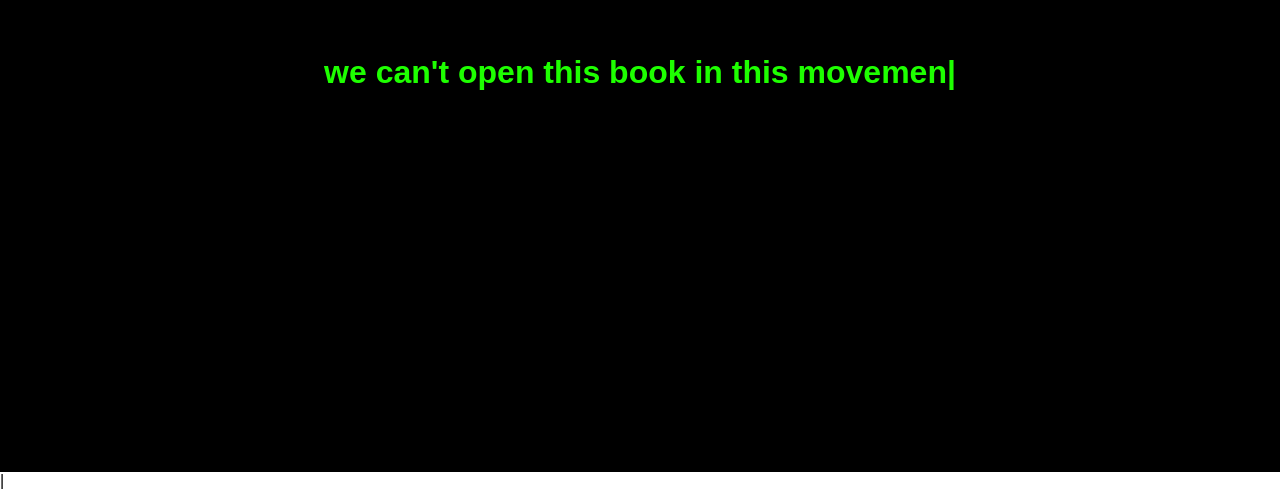
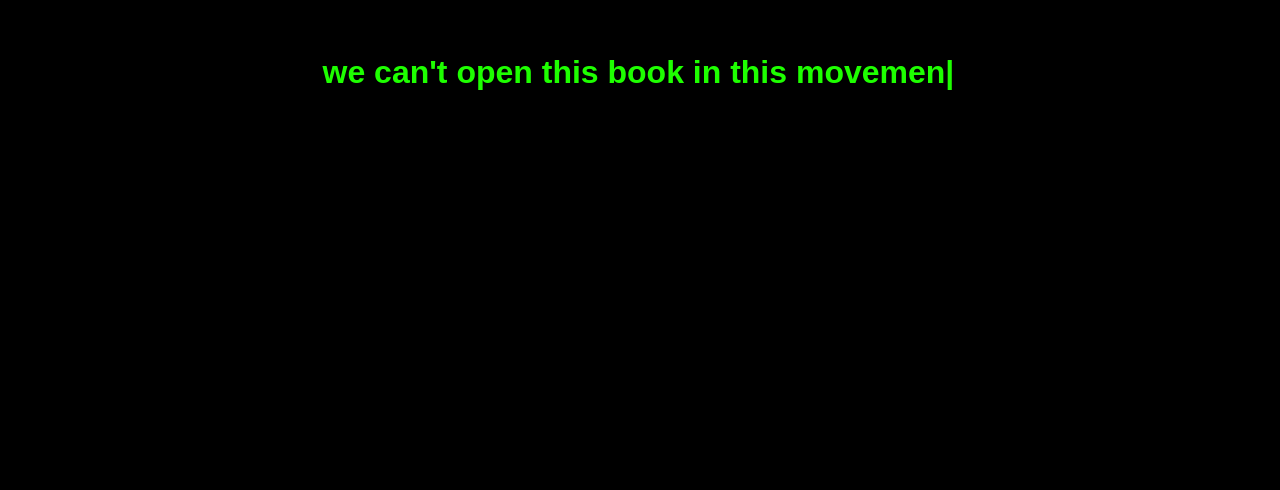
Before and after one commit to HasithaSandeepa/Auto_type_text, a plain HTML site: page index.html in a window 1280 px wide. Shown: the part 328-818 px from the top of the page. Drawn offline with nearby package versions, Linux system fonts and the light colour scheme.

Commit message:
Update Auto_Type .css

```diff
--- a/Auto_Type .css
+++ b/Auto_Type .css
@@ -1,21 +1,13 @@
-*{
-    margin:0;
-    padding: 0;
-    box-sizing: border-box;
-    font-family:sans-serif;
-}
-
-.container
-{
-    width: 100%;
+body{
+    background-color: black;
+    display: flex;
+    justify-content: center;
+    align-items: center;
     height: 100vh;
-    background: #000000;
-    color: #ffff;
-    display: flex;
-    align-items: center;
-    justify-content: center;
+    margin: 0;
 }
 
 span{
     color: rgb(30, 255, 0);
+    font-family:sans-serif;
 }
```
